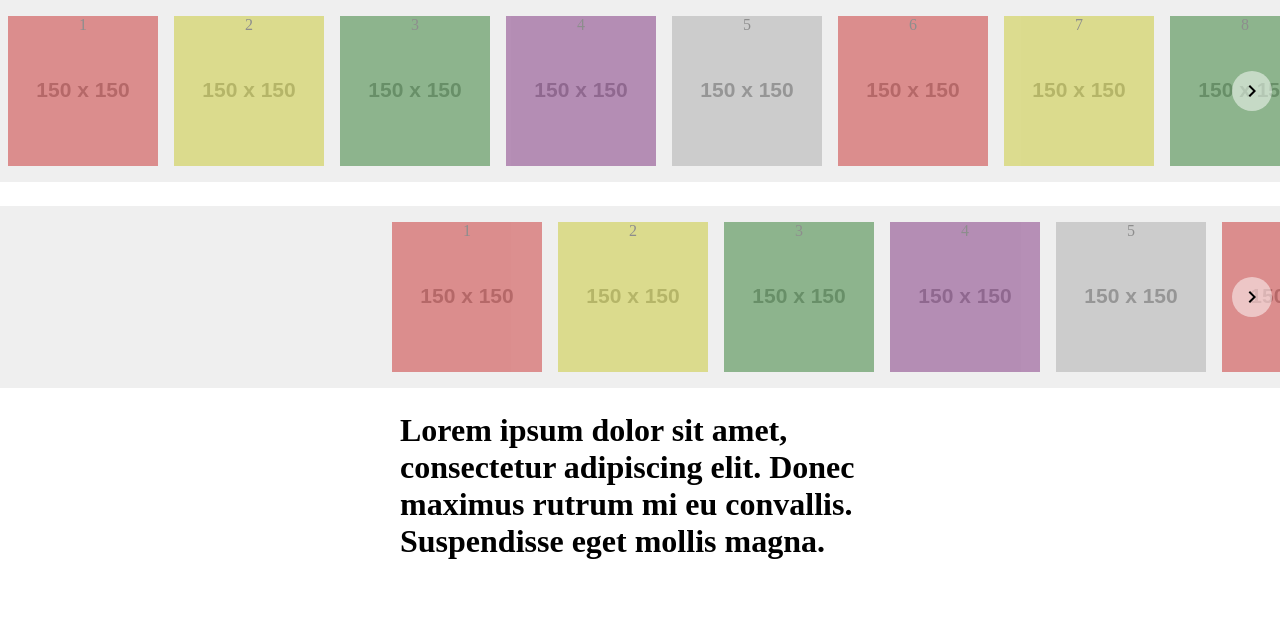
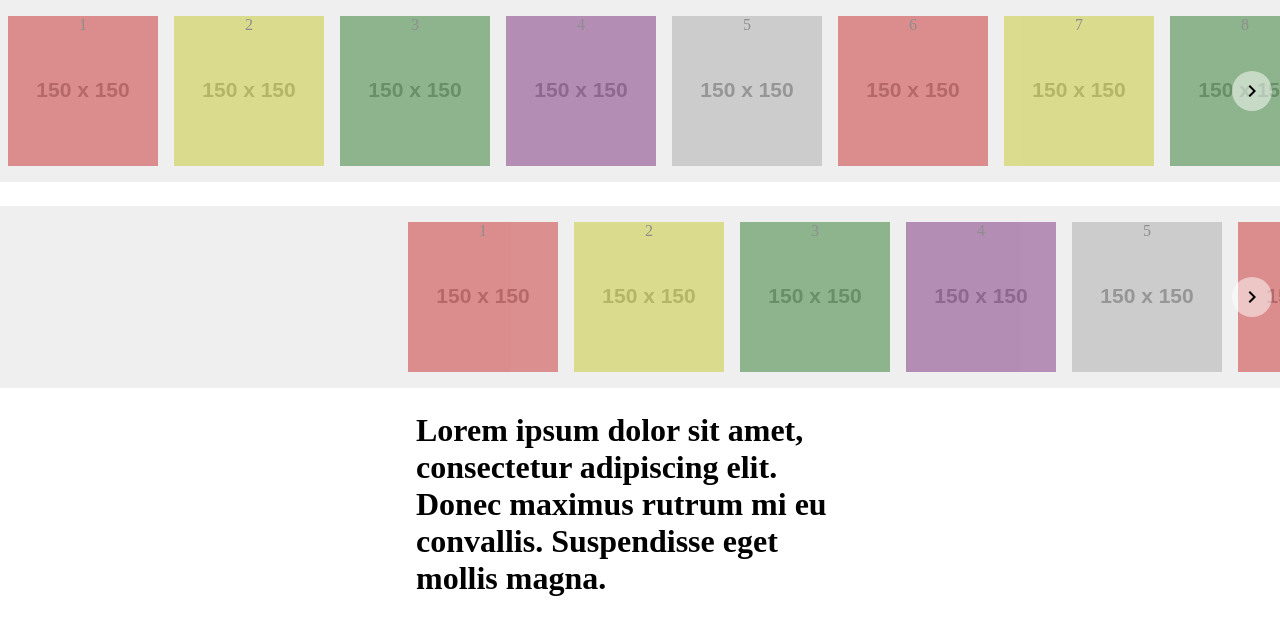
Before and after one commit to jimmaaay/d-carousel, a website: page index.html in a window 1280 px wide. Drawn offline with Linux system fonts and the light colour scheme; placeholder pictures from the web are drawn by us.

Commit message:
Fixed small bug with testing page

```diff
--- a/index.html
+++ b/index.html
@@ -2,6 +2,11 @@
   <head>
     <link href="dist/css/main.css" rel="stylesheet"/>
     <style>
+
+      *, *::before, *::after {
+        box-sizing: border-box;
+      }
+
       body {
         margin: 0;
       }
@@ -54,7 +59,7 @@
 
 
       .j-carousel--example-2 .j-carousel__outer {
-        padding-left: calc((100% - 30rem - 2rem) / 2);
+        padding-left: calc((100% - 30rem) / 2);
       }
 
 
```
